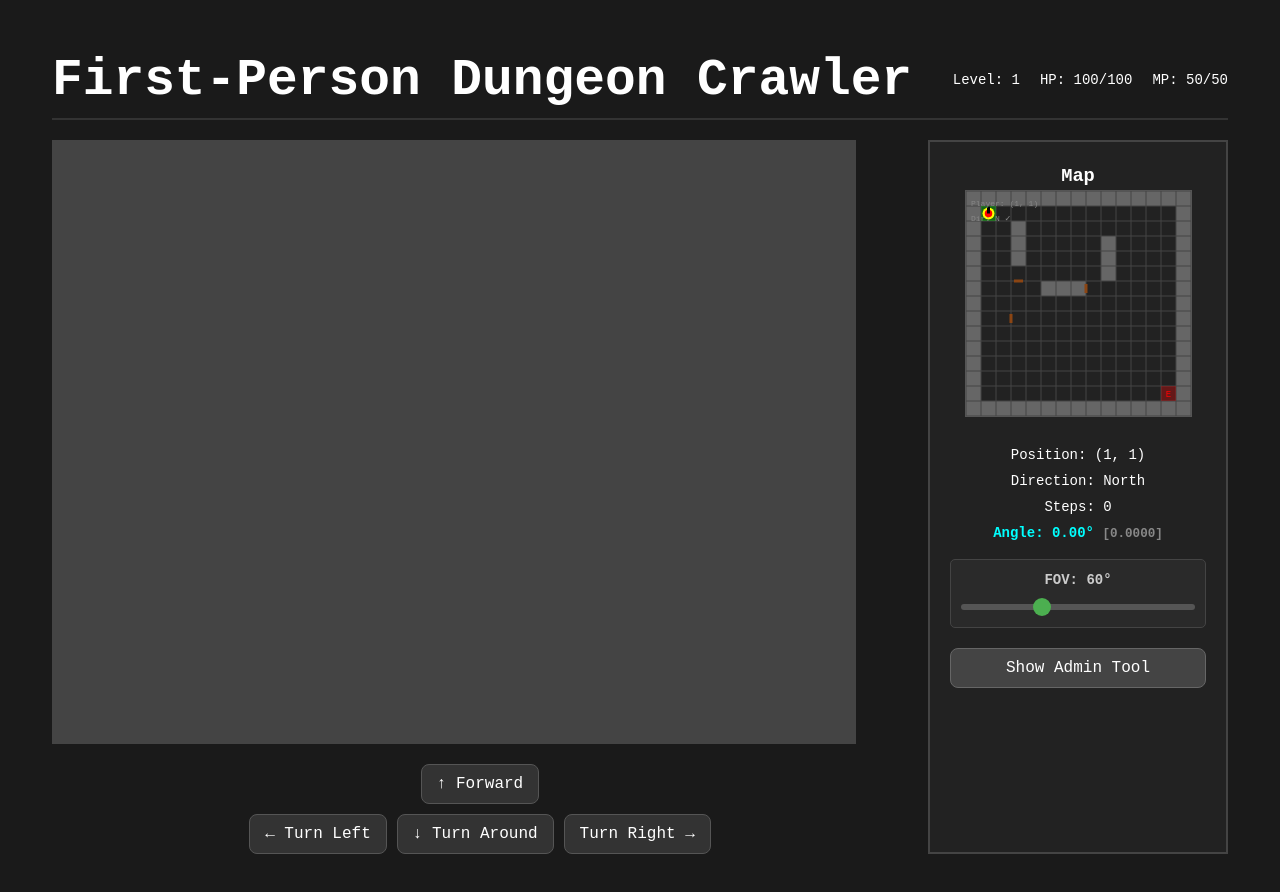
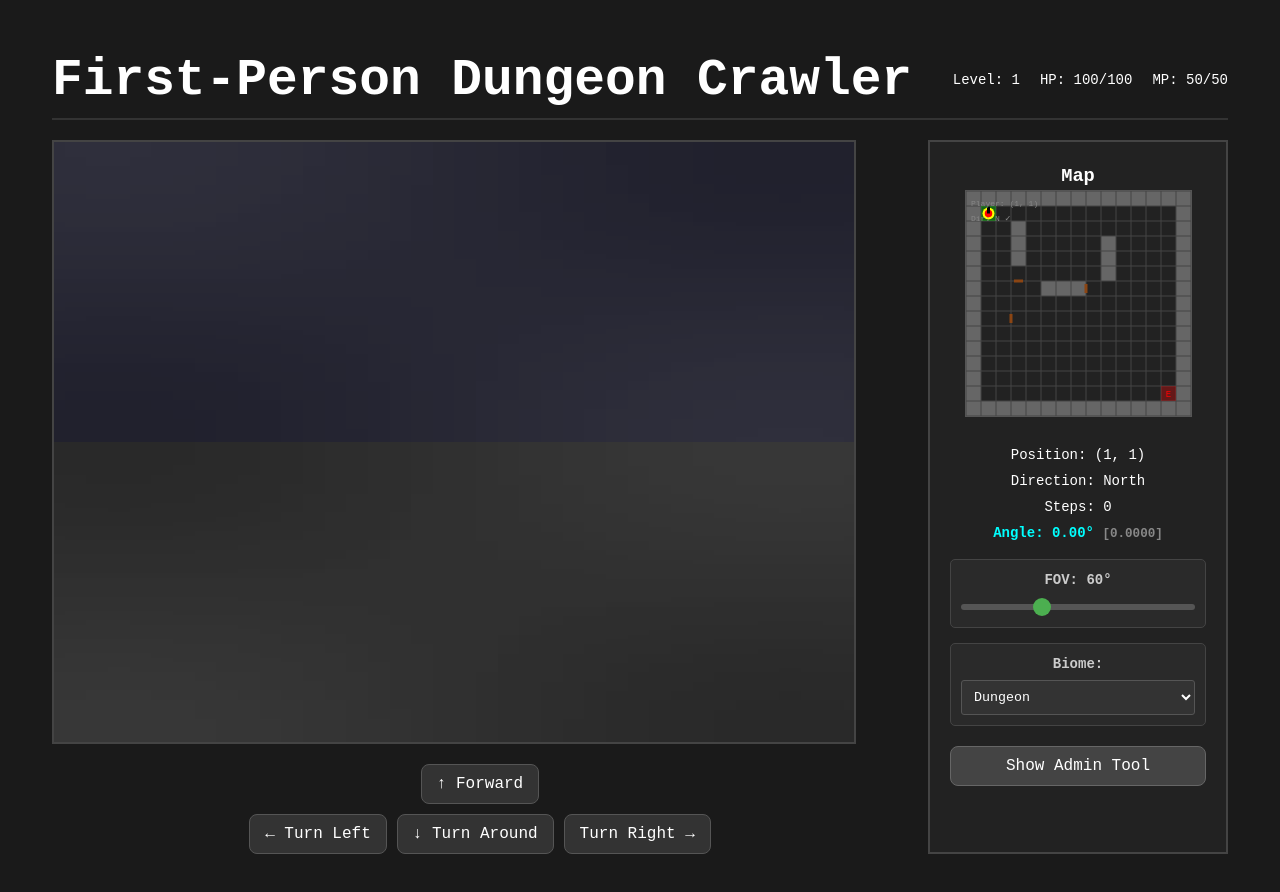
Before and after one commit to CaptainChrispy/senseless, a Vue app: page / in a window 1280 px wide. Shown: the top 892 px of the page. Built offline with nearby package versions, Linux system fonts and the light colour scheme.

Commit message:
Test office biome type

```diff
--- a/src/components/GameView.vue
+++ b/src/components/GameView.vue
@@ -69,6 +69,24 @@
               class="fov-slider"
             />
           </div>
+
+          <div class="biome-control">
+            <label for="biomeSelect">Biome:</label>
+            <select
+              id="biomeSelect"
+              v-model="currentBiome"
+              @change="changeBiome"
+              class="biome-select"
+            >
+              <option value="DUNGEON">Dungeon</option>
+              <option value="CAVE">Cave</option>
+              <option value="TEMPLE">Temple</option>
+              <option value="ICE_CAVERN">Ice Cavern</option>
+              <option value="HELL">Hell</option>
+              <option value="FOREST">Forest</option>
+              <option value="OFFICE">Office</option>
+            </select>
+          </div>
         </div>
 
         <div class="admin-controls">
@@ -130,6 +148,7 @@ export default {
   const player = reactive(new Player(1, 1, 0)) // Start at exact integer position
     const stepCount = ref(0)
     const fovDegrees = ref(60)
+    const currentBiome = ref('DUNGEON')
 
     // Battle system
     const battleSystem = new BattleSystem()
@@ -144,10 +163,55 @@ export default {
     let mazeRenderer = null
     let minimapRenderer = null
 
-    const initializeGame = () => {
+    const initializeGame = async () => {
       // Initialize texture manager and generate default textures
       textureManager = new TextureManager()
       generateDefaultTextures(textureManager)
+
+      // Load custom office wall texture
+      try {
+        await textureManager.loadTexture('office_wall', '/textures/office_wall.png')
+        console.log('Custom office wall texture loaded successfully!')
+      } catch (error) {
+        console.warn('Failed to load office wall texture, using procedural fallback:', error)
+        // Generate procedural office wall texture as fallback
+        textureManager.generateProceduralTexture('office_wall', 64, 64, (x, y) => {
+          // Office-like texture with panels/tiles
+          const panelSize = 16
+          const panelX = Math.floor(x / panelSize)
+          const panelY = Math.floor(y / panelSize)
+          const edgeX = x % panelSize
+          const edgeY = y % panelSize
+
+          // Create panel borders
+          const isBorder = edgeX < 2 || edgeX > panelSize - 3 || edgeY < 2 || edgeY > panelSize - 3
+          const base = isBorder ? 200 : 240
+          const noise = (Math.random() - 0.5) * 10
+
+          return { r: base + noise, g: base + noise, b: base + noise }
+        })
+      }
+
+      // Generate office floor and ceiling textures
+      textureManager.generateProceduralTexture('office_floor', 64, 64, (x, y) => {
+        // Office carpet/tile pattern
+        const tileSize = 32
+        const tilePattern = (Math.floor(x / tileSize) + Math.floor(y / tileSize)) % 2 ? 5 : -5
+        const r = 180 + tilePattern
+        const g = 185 + tilePattern
+        const b = 190 + tilePattern
+        return { r, g, b }
+      })
+
+      textureManager.generateProceduralTexture('office_ceiling', 64, 64, (x, y) => {
+        // Office ceiling tiles
+        const tileSize = 16
+        const edgeX = x % tileSize
+        const edgeY = y % tileSize
+        const isEdge = edgeX < 1 || edgeY < 1
+        const base = isEdge ? 220 : 245
+        return { r: base, g: base, b: base }
+      })
 
       // Add some walls to make the maze more interesting
       maze.value.addWall(3, 2)
@@ -227,6 +291,14 @@ export default {
     const updateFOV = () => {
       if (mazeRenderer) {
         mazeRenderer.fov = (fovDegrees.value * Math.PI) / 180
+        render()
+      }
+    }
+
+    const changeBiome = () => {
+      if (maze.value && mazeRenderer) {
+        maze.value.biome = currentBiome.value
+        mazeRenderer.setBiome(currentBiome.value)
         render()
       }
     }
@@ -404,12 +476,14 @@ export default {
       stepCount,
       battleState,
       fovDegrees,
+      currentBiome,
       moveForward,
       moveBackward,
       turnLeft,
       turnRight,
       turnAround,
       updateFOV,
+      changeBiome,
       attack,
       defend,
       tryEscape,
@@ -537,6 +611,7 @@ export default {
   background: #555;
   outline: none;
   -webkit-appearance: none;
+  appearance: none;
 }
 
 .fov-slider::-webkit-slider-thumb {
@@ -556,6 +631,36 @@ export default {
   background: #4CAF50;
   cursor: pointer;
   border: none;
+}
+
+.biome-control {
+  margin: 15px 0;
+  padding: 10px;
+  border: 1px solid #444;
+  border-radius: 5px;
+  background-color: #2a2a2a;
+}
+
+.biome-control label {
+  display: block;
+  margin-bottom: 5px;
+  font-weight: bold;
+  color: #ccc;
+}
+
+.biome-select {
+  width: 100%;
+  padding: 8px;
+  background-color: #333;
+  color: #fff;
+  border: 1px solid #555;
+  border-radius: 3px;
+  font-family: inherit;
+}
+
+.biome-select:focus {
+  outline: none;
+  border-color: #4CAF50;
 }
 
 .admin-btn {
--- a/src/game/TextureManager.js
+++ b/src/game/TextureManager.js
@@ -155,6 +155,20 @@ export const BiomeTextures = {
       ceiling: '#2a4a2a',
       sky: '#1a3a2a'
     }
+  },
+
+  OFFICE: {
+    name: 'Office',
+    wall: 'office_wall',
+    floor: 'office_floor',
+    ceiling: 'office_ceiling',
+    colors: {
+      wall: '#e8e8e8',
+      wallDark: '#c0c0c0',
+      floor: '#d0d0d0',
+      ceiling: '#f0f0f0',
+      sky: '#e0e0e0'
+    }
   }
 };
 
```
Also changed, not shown: public/textures/office_wall.png (added).
